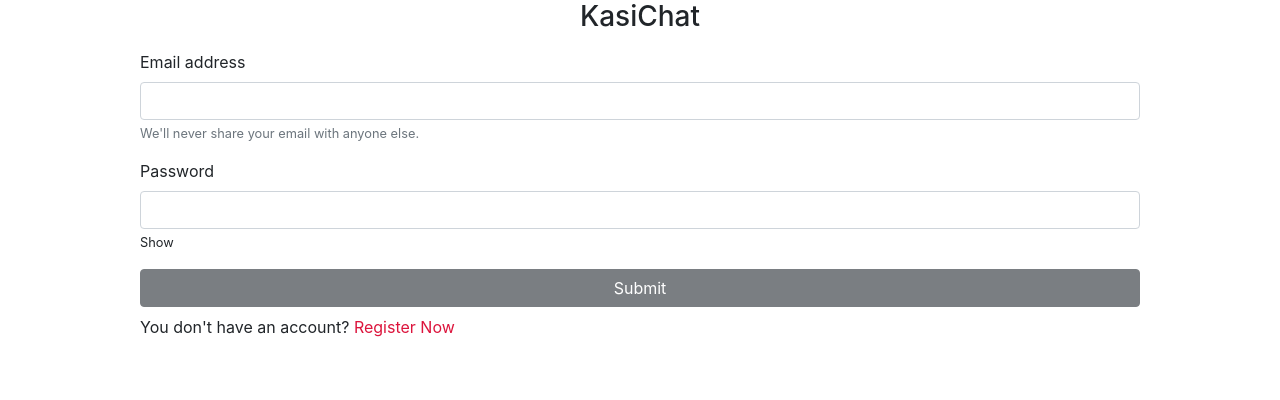
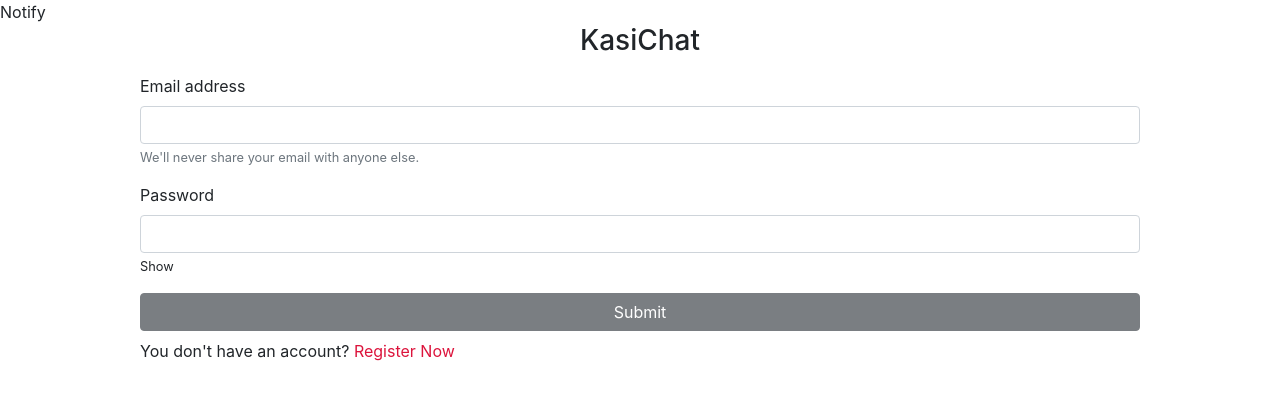
Before and after one commit to CodeSevenic/Sibs-Social-App, a React (Create React App) app in the folder client/: page / in a window 1280 px wide. Shown: the top 400 px of the page. Built offline with nearby package versions, Linux system fonts and the light colour scheme.

Commit message:
KasiChat Code Update

```diff
--- a/client/src/App.js
+++ b/client/src/App.js
@@ -3,9 +3,12 @@
 import Home from './pages/home';
 import Login from './pages/login';
 
+import Notify from './components/notify/Notify';
+
 function App() {
   return (
     <Router>
+      <Notify />
       <input type="checkbox" name="theme" id="theme" />
       <div className="App">
         <div className="main">
--- /dev/null
+++ b/client/src/components/notify/Notify.js
@@ -0,0 +1,7 @@
+import React from 'react';
+
+const Notify = () => {
+  return <div>Notify</div>;
+};
+
+export default Notify;
```
